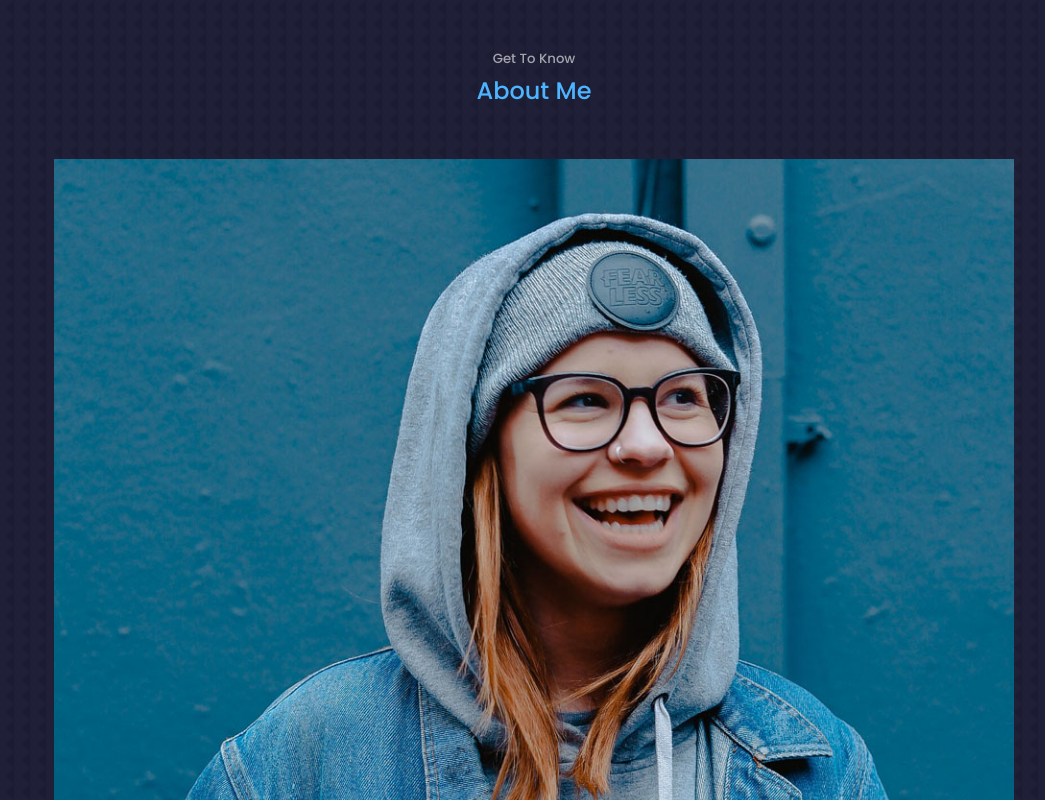
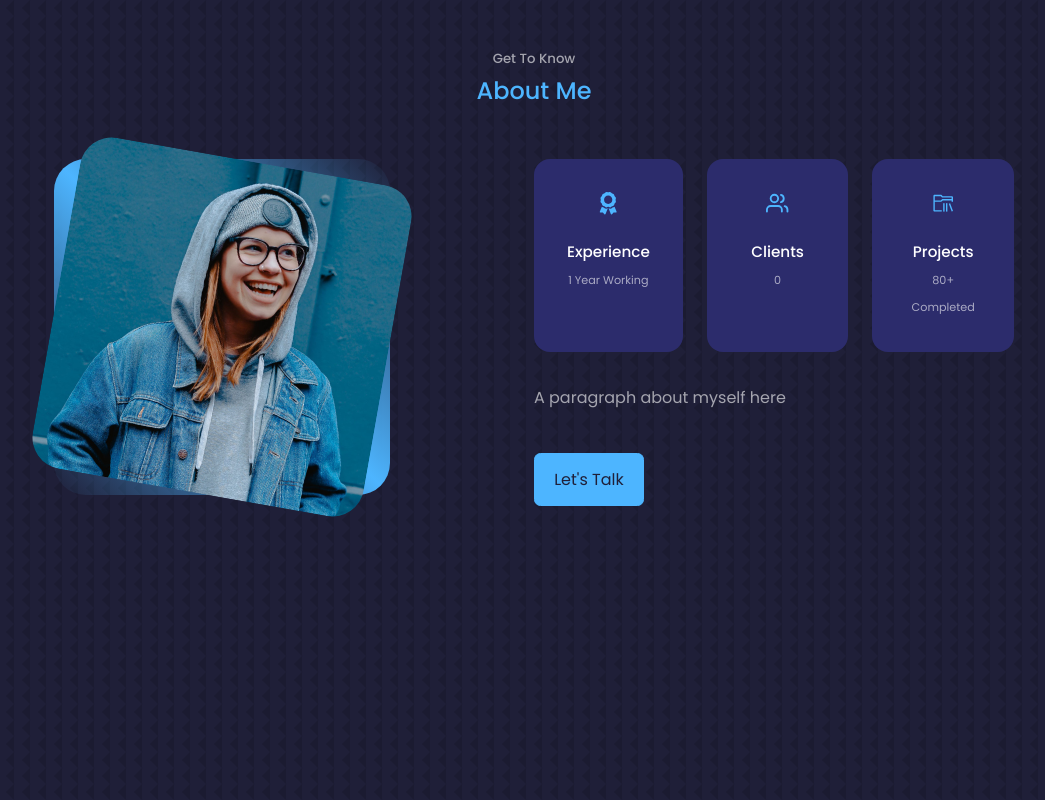
Before and after one commit to jzxl629/portfolio-website, a React (Create React App) app: page / in a window 1280 px wide. Shown: the part 880-1680 px from the top of the page, without its empty margins (106-1151 px from the left). Built offline with nearby package versions, Linux system fonts and the light colour scheme.

Commit message:
Add styles to about section

```diff
--- a/src/components/about/about.css
+++ b/src/components/about/about.css
@@ -0,0 +1,66 @@
+.about__container {
+    display: grid;
+    grid-template-columns: 35% 50%;
+    gap: 15%;
+}
+
+.about__me {
+    width: 100%;
+    aspect-ratio: 1/1;
+    border-radius: 2rem;
+    background: linear-gradient(45deg, transparent, var(--color-primary), transparent);
+    display: grid;
+    place-items: center;
+}
+
+.about__me-img {
+    border-radius: 2rem;
+    overflow: hidden;
+    transform: rotate(10deg);
+    transition: var(--transition);
+}
+
+.about__me-img:hover{
+    transform: rotate(0deg);
+}
+
+.about__cards {
+    display: grid;
+    grid-template-columns: repeat(3, 1fr);
+    gap: 1.5rem;
+}
+
+.about__card {
+    background: var(--color-bg-variant);
+    border: 1px solid transparent;
+    border-radius: 1rem;
+    padding: 2rem;
+    text-align:center;
+    transition: var(--transition);
+}
+
+.about__card:hover {
+    background: transparent;
+    border-color: var(--color-primary-variant);
+    cursor: default;
+}
+
+.about__icon {
+    color: var(--color-primary);
+    font-size: 1.4rem;
+    margin-bottom: 1rem;
+}
+
+.about__card h5 {
+    font-size: 0.95rem;
+}
+
+.about__card small {
+    font-size: 0.7rem;
+    color: var(--color-light);
+}
+
+.about__content p {
+    margin: 2rem 0 2.6rem;
+    color: var(--color-light);
+}
```
